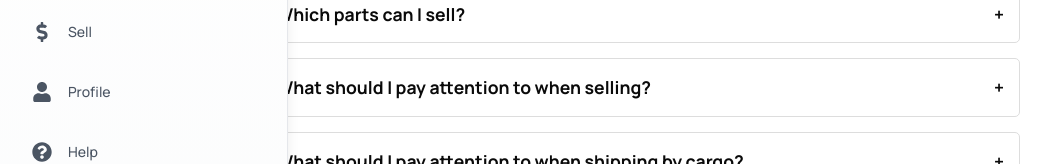
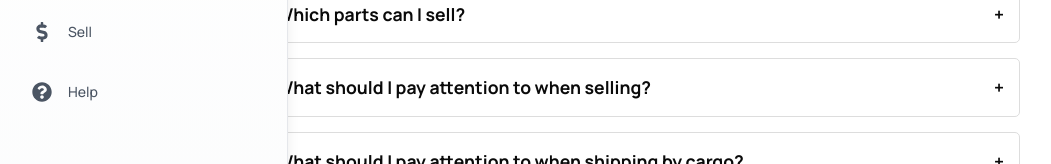
Before and after one commit to HamzaTekinSTAGED/Computer_Depot., a Next.js app: page /help in a window 1280 px wide. Shown: the part 236-400 px from the top of the page, without its empty margins (0-1051 px from the left). Built offline with nearby package versions, Linux system fonts and the light colour scheme.

Commit message:
profile page removed from frontend

```diff
--- a/src/components/sidebar.tsx
+++ b/src/components/sidebar.tsx
@@ -242,16 +242,6 @@ const Sidebar: FC<SidebarProps> = ({ onExpand }) => {
             )}
           </div>
 
-          {/* Profile Section */}
-          <Link href="/profile" className="w-full">
-            <button className="flex items-center w-full px-4 py-3 rounded-xl transition-all duration-300 group hover:bg-gray-100 text-gray-600 hover:text-purple-600">
-              <FaUser className="text-xl flex-shrink-0" />
-              <span className={`ml-4 text-sm font-medium overflow-hidden whitespace-nowrap transition-all duration-300 ${isExpanded ? 'opacity-100 w-auto' : 'opacity-0 w-0'}`}>
-                Profile
-              </span>
-            </button>
-          </Link>
-
           {/* Help Section */}
           <Link href="/help" className="w-full">
             <button className="flex items-center w-full px-4 py-3 rounded-xl transition-all duration-300 group hover:bg-gray-100 text-gray-600 hover:text-red-600">
```
